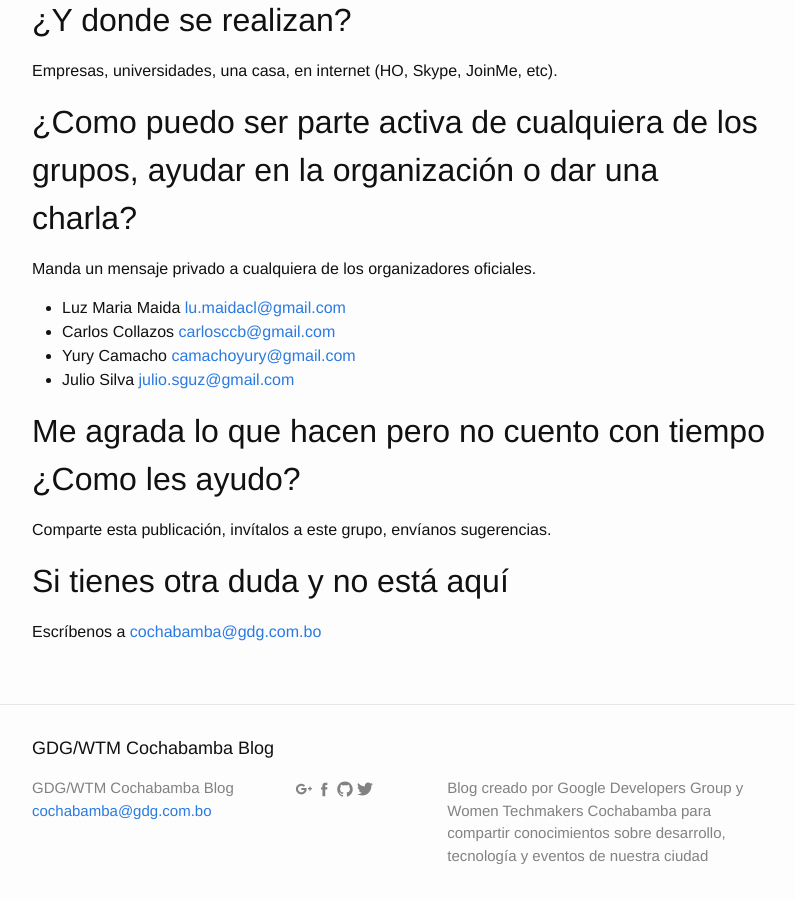
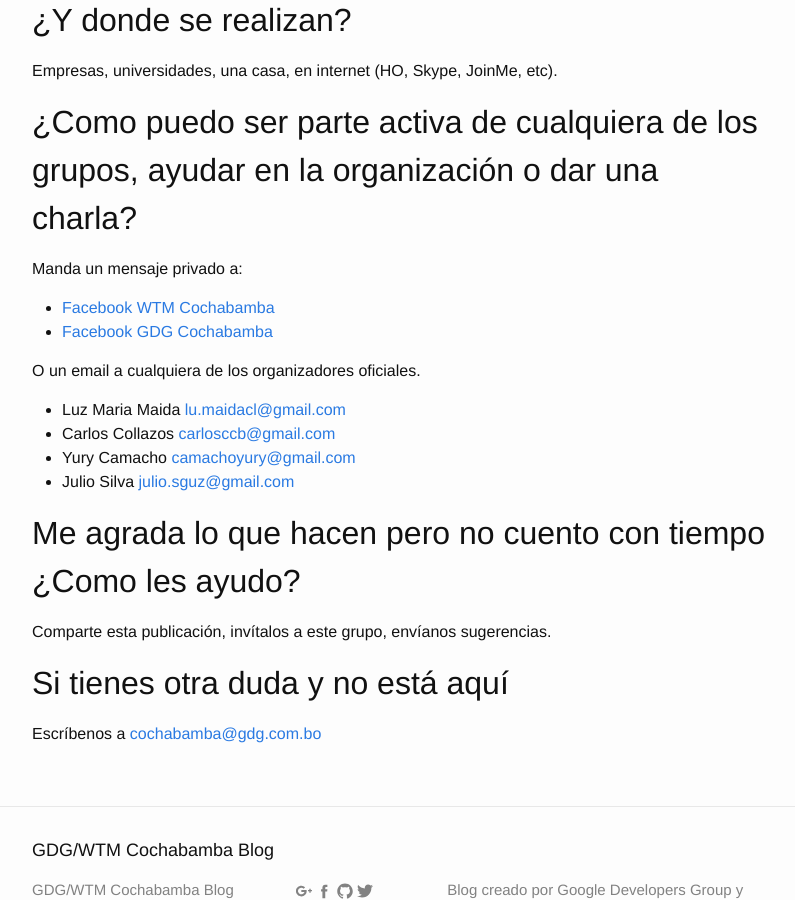
Before and after one commit to GDGCochabamba/gdgcochabamba.github.io, a Jekyll site: the page built from preguntas-frecuentes.md, in a window 1280 px wide and 900 px high, scrolled down 1110 px. Shown: the whole window, without its empty margins (238-1033 px from the left). Built offline with Jekyll 4.4.1, drawn with Linux system fonts in a browser that asks for light colours.

Commit message:
Issue #9 (feature) - Links Facebook

```diff
--- a/preguntas-frecuentes.md
+++ b/preguntas-frecuentes.md
@@ -31,7 +31,11 @@ La mayoria los sabados pero anunciamos nuestros eventos por [Facebook](https://w
 Empresas, universidades, una casa, en internet (HO, Skype, JoinMe, etc).
 
 ## ¿Como puedo ser parte activa de cualquiera de los grupos, ayudar en la organización o dar una charla?
-Manda un mensaje privado a cualquiera de los organizadores oficiales.
+Manda un mensaje privado a:
+- [Facebook WTM Cochabamba](https://www.facebook.com/WomenTechmakersCochabamba/)
+- [Facebook GDG Cochabamba](https://www.facebook.com/GDGCochabamba/)
+
+O un email a cualquiera de los organizadores oficiales.
 - Luz Maria Maida [lu.maidacl@gmail.com](mailto:lu.maidacl@gmail.com)
 - Carlos Collazos [carlosccb@gmail.com](mailto:carlosccb@gmail.com)
 - Yury Camacho [camachoyury@gmail.com](mailto:camachoyury@gmail.com)
```
